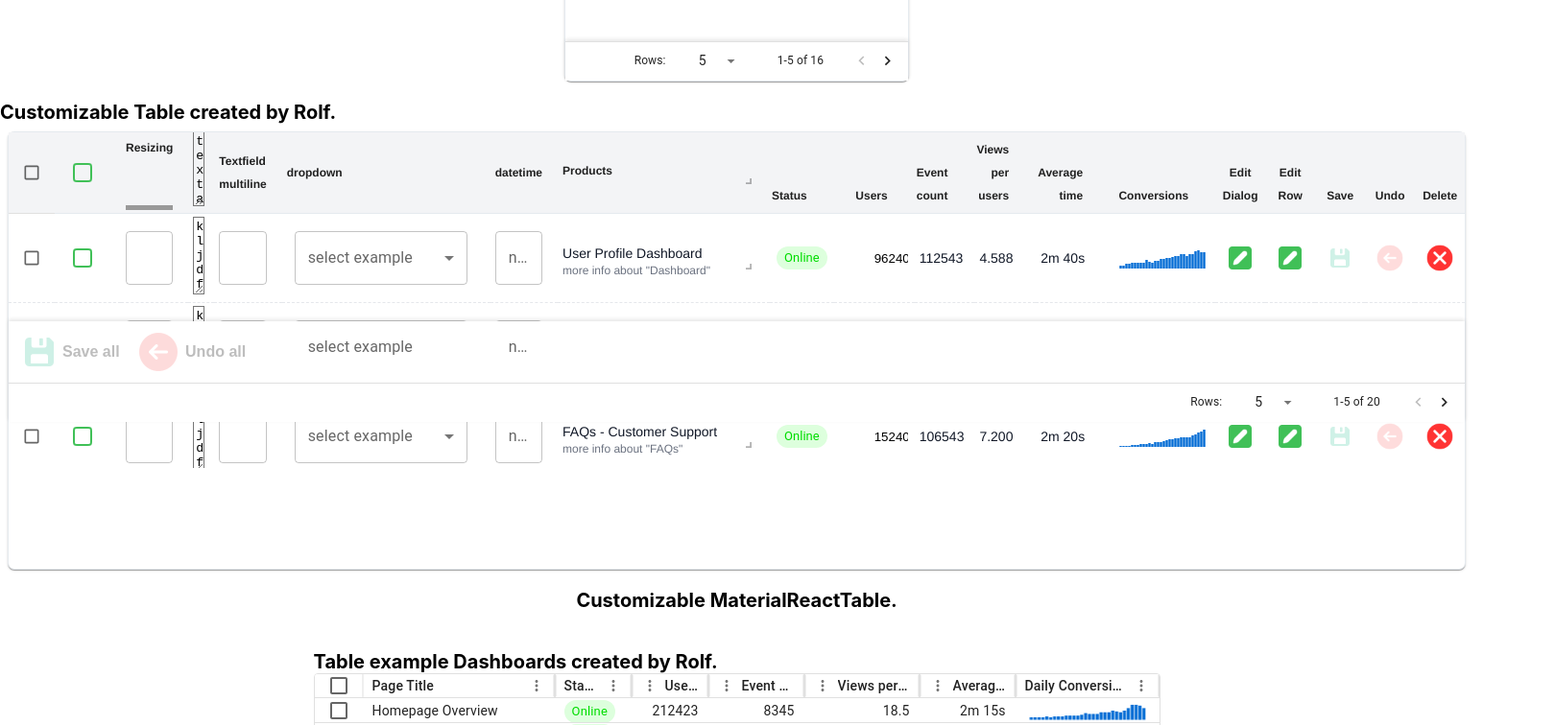
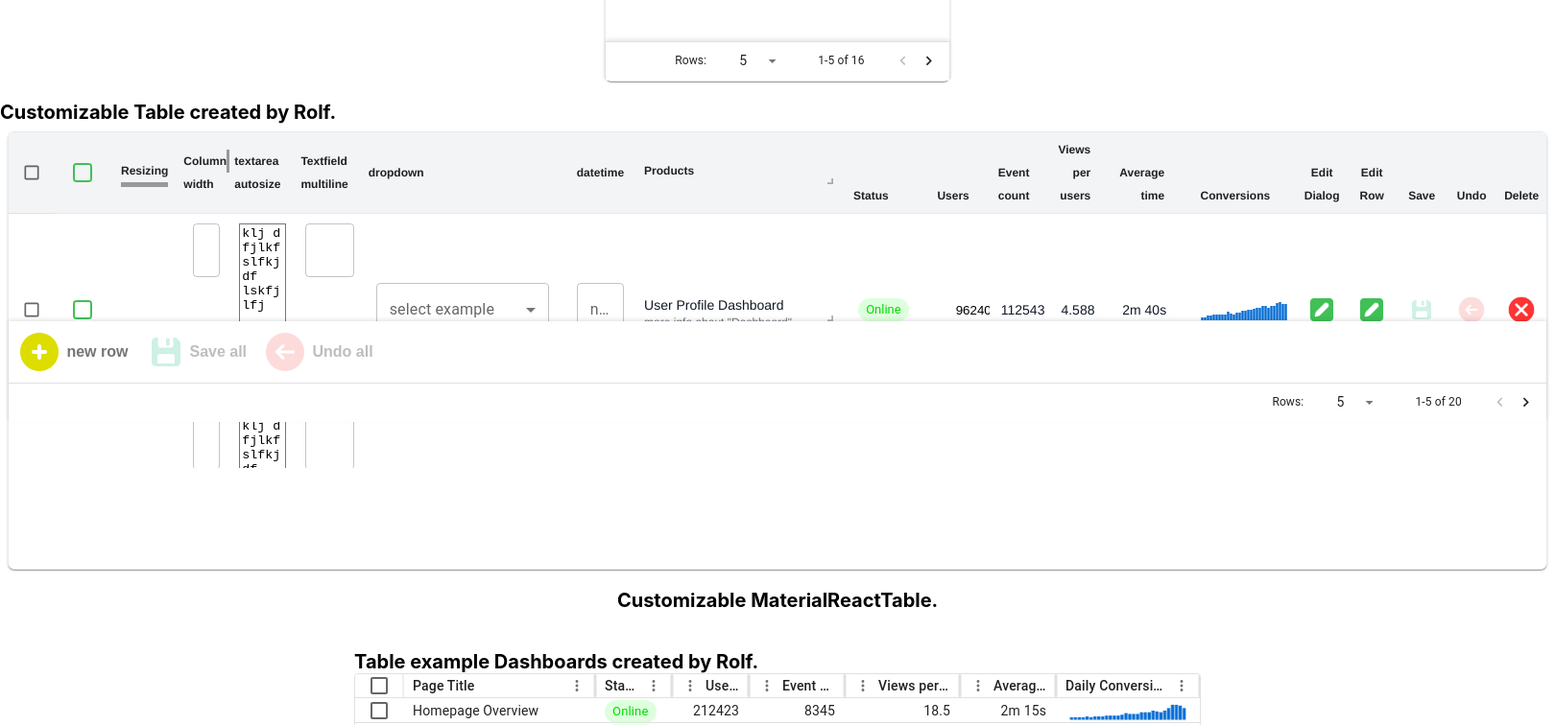
Before and after one commit to Rolf00/StartTest, a React (Create React App) app: page / in a window 1280 px wide. Shown: the part 360-1116 px from the top of the page at 96% size, 1620 px wide, since content can reach past the window. Built offline with nearby package versions, Linux system fonts and the light colour scheme.

Commit message:
Day_2024_11_20

```diff
--- a/src/dashboard/components/TableRolf/ConfigAnnotageRolf.js
+++ b/src/dashboard/components/TableRolf/ConfigAnnotageRolf.js
@@ -70,6 +70,7 @@ import imgEditButton from './editButton48.png';
 import imgDeleteButton from './deleteButton48.png';
 import imgSaveButton from './imgSave48.png';
 import imgUndoButton from './imgUndo48.png';
+import imgAddButton from './imgAdd48.png';
 
 
 import { ResizableBox } from 'react-resizable';
@@ -508,6 +509,7 @@ class ConfigAnnotageRolf extends React.Component {
       mainDeleteIcon: imgDeleteButton,
       mainSaveIcon: imgSaveButton,
       mainUndoIcon: imgUndoButton,
+      mainAddIcon: imgAddButton,
       openDialog: false,
       productName: "",
       isCellEditingUser: false,
@@ -518,6 +520,7 @@ class ConfigAnnotageRolf extends React.Component {
       colheightName: 50,
       listChangedRows: [],
       mainDisabled: true,
+      rowHeight: 200,
     };
   }
 
@@ -861,6 +864,34 @@ class ConfigAnnotageRolf extends React.Component {
     });
   }
 
+  handleMouseDownRowNS(e)
+  {
+    let mouseStart = e.clientY;
+    let cellHeight = e.target.parentElement.clientHeight;
+
+    const onMouseMoveRowNS = (e) => {
+      const newheight = e.clientY - mouseStart + cellHeight;
+      this.setState({rowHeight : newheight});
+    }
+
+    const onMouseUpRowNS = (e) => {
+      document.removeEventListener('mousemove', onMouseMoveRowNS);
+      document.removeEventListener('mouseup', onMouseUpRowNS);
+      /*document.removeEventListener('selectstart', function(e) {
+        e.preventDefault();
+        return false;
+      });
+      */
+    };
+
+    document.addEventListener('mousemove', onMouseMoveRowNS);
+    document.addEventListener('mouseup', onMouseUpRowNS);
+    document.addEventListener('selectstart', function(e) {
+      //e.preventDefault();
+      return false;
+    });
+  }
+
   handleOnDrag(e, cell)
   {
     //alert("handleOnMouseMoveEW");
@@ -945,10 +976,12 @@ class ConfigAnnotageRolf extends React.Component {
     const mainEditIcon = this.state.mainEditIcon;
     const mainDeleteIcon = this.state.mainDeleteIcon;
     const mainSaveIcon = this.state.mainSaveIcon;
+    const mainAddIcon = this.state.mainAddIcon;
     const mainUndoIcon = this.state.mainUndoIcon;
     const colwidthName = this.state.colwidthName;
     const colheightName = this.state.colheightName;
     const mainDisabled = this.state.mainDisabled;
+    const rowHeight = this.state.rowHeight;
 
 
 
@@ -1022,15 +1055,14 @@ class ConfigAnnotageRolf extends React.Component {
 
 {/* own implementation of resizing cell */}
                 <TableCell
-                  id="divToSize"
                   className={classes.table_head_cell}
                   width={colwidthName}
                   height={colheightName}
-                  style={{ paddingLeft: 5 }}>
+                  style={{ paddingLeft: 0 }}>
                   <div
                     style={{
                       display: 'flex',
-                      height: '100%',
+                      width: '100%',
                     }}>
                     <div
                     style={{
@@ -1040,7 +1072,6 @@ class ConfigAnnotageRolf extends React.Component {
                       >Resizing</div>
                     <div
                       onMouseDown={(e) => this.handleMouseDown(e)}
-                      onTouchStart={(e) => this.handleTouchStart(e)}
                       style={{
                         flex: '5px',
                         backgroundColor: '#999',
@@ -1071,8 +1102,51 @@ class ConfigAnnotageRolf extends React.Component {
                       }}
                       ></div>
                   </div>
-
-                </TableCell>
+                </TableCell>
+
+
+
+{/* own implementation of resizing column width */}
+                <TableCell
+                  className={classes.table_head_cell}
+                  width={colwidthName}
+                  style={{ padding: '0px', margin: '0px' }}>
+
+
+    <div
+      style={{
+        margin: '0px', padding: '0px',
+        display: 'flex',
+        //width: '100%',
+        height: '100%',
+      }}>
+      <div
+      style={{
+        display: 'flex',
+        justifyContent: 'left',
+        }}
+        >
+
+          Column width
+      </div>
+      <div
+        onMouseDown={(e) => this.handleMouseDown(e)}
+        width={5}
+        style={{
+          //marginRight: 'auto',
+          display: 'flex',
+          justifyContent: 'right',
+          width: '5',
+          height: '100%',
+          backgroundColor: '#999',
+          cursor: 'col-resize',
+        }}
+        >&nbsp;</div>
+    </div>
+
+
+                </TableCell>
+
 
 
 {/* Textarea */}
@@ -1082,13 +1156,7 @@ class ConfigAnnotageRolf extends React.Component {
                   style={{
                     paddingLeft: 5,
                   }}>
-                  <textarea
-                    style={{
-                      backgroundColor: 'transparent',
-                      width: '100%',
-                      height: '100%',
-                    }}
-                    >textarea autosize</textarea>
+                    textarea autosize
                 </TableCell>
 
 {/* Textarea */}
@@ -1289,11 +1357,12 @@ class ConfigAnnotageRolf extends React.Component {
                   conversions
                 } = row;
                 const editvalue_Users = isCellEditingUser ? this.newvalue_Users : users;
-                //if (isCellEditingUser) value users = "newValue";
+
                 return (
                   <TableRow
                     className={classes.table_row}
                     style={{
+                      height: rowHeight,
                       backgroundColor: isRDeleted ? '#fee' : isRowChanged ? '#efe' : 'white',
                       //backgroundColor: isRDeleted ? '#fee' : 'white',
                     }}
@@ -1324,17 +1393,52 @@ class ConfigAnnotageRolf extends React.Component {
                       </IconButton>
                     </TableCell>
 
+                    <TableCell
+                      className={classes.table_row_cell}
+                      style={{ paddingLeft: 5 }}>
+                    </TableCell>
+
+
 {/* resizing */}
                     <TableCell
                       className={classes.table_row_cell}
-                      style={{ paddingLeft: 5 }}>
-                        <TextField
+                      style={{
+                        padding: 0,
+                        height: rowHeight,
+                      }}>
+
+<div style={{
+  display: 'flex', flexDirection: 'column',
+  height: '100%', width: '100%',
+  margin: '0px', padding: '0px'}}>
+
+<div style={{
+  padding: '10px 10px 2px 10px',
+  display: 'flex',
+  justifyContent: 'top',
+  height: '100%', }}>
+
+
+                      <TextField
                         multiline
                         style={{
-                          width: '100%',
-                          height: '100%',
                         }}
-                        >sdfk ödlfk df dfksdlökf sdfklösdf löf ösldf ks </TextField>
+                        ></TextField>
+</div>
+
+  <div
+    onMouseDown={(e) => this.handleMouseDownRowNS(e)}
+    style={{
+      display: 'flex',
+      justifyContent: 'bottom',
+      width: '100%',
+      height: '5px',
+      backgroundColor: '#999',
+      cursor: 'row-resize',
+    }}
+  ></div>
+</div>
+
                     </TableCell>
 
 
@@ -1342,25 +1446,93 @@ class ConfigAnnotageRolf extends React.Component {
                     <TableCell
                       className={classes.table_row_cell}
                       style={{
-                        paddingLeft: 5,
+                        padding: 0,
+                        height: rowHeight,
                         }}>
+
+
+
+<div style={{
+  display: 'flex', flexDirection: 'column',
+  height: '100%', width: '100%',
+  margin: '0px', padding: '0px'}}>
+
+<div style={{
+  padding: '10px 10px 2px 10px',
+  display: 'flex',
+  justifyContent: 'top',
+  height: '100%', }}>
+
                         <textarea
-                          rows={5}
+                          rows={3}
                           style={{
                             width: '100%',
-                            height: '100%',
                             backgroundColor: 'transparent'
                           }}
                           >klj d fjlkf slfkjdf lskfj lfj</textarea>
+  </div>
+  <div
+    onMouseDown={(e) => this.handleMouseDownRowNS(e)}
+    bottom={0}
+    style={{
+      marginBottom: 'auto',
+      display: 'flex',
+      justifyContent: 'bottom',
+      width: '100%',
+      height: '5px',
+      backgroundColor: '#999',
+      cursor: 'row-resize',
+      margin: '0px', padding: '0px',
+    }}
+  ></div>
+</div>
+
                     </TableCell>
 
 {/* textfield */}
                     <TableCell
                       className={classes.table_row_cell}
-                      style={{ paddingLeft: 5 }}>
+                      style={{
+                        padding: 0,
+                        height: rowHeight,
+                        }}>
+
+<div style={{
+  display: 'flex', flexDirection: 'column',
+  height: '100%', width: '100%',
+  margin: '0px', padding: '0px'}}>
+
+<div style={{
+  padding: '10px 10px 2px 10px',
+  display: 'flex',
+  justifyContent: 'top',
+  height: '100%', }}>
+
                         <TextField
                         multiline
-                        >sdfk ödlfk df dfksdlökf sdfklösdf löf ösldf ks </TextField>
+                        style={{
+                          height: '100%',
+                        }}
+                        ></TextField>
+
+</div>
+  <div
+    onMouseDown={(e) => this.handleMouseDownRowNS(e)}
+    bottom={0}
+    style={{
+      marginBottom: 'auto',
+      display: 'flex',
+      justifyContent: 'bottom',
+      width: '100%',
+      height: '5px',
+      backgroundColor: '#999',
+      cursor: 'row-resize',
+      margin: '0px', padding: '0px',
+    }}
+  ></div>
+</div>
+
+
                     </TableCell>
 
 {/* dropdown component */}
@@ -2039,6 +2211,7 @@ class ConfigAnnotageRolf extends React.Component {
                     </TableCell>
                     */}
 
+
                   </TableRow>
                 );
               })}
@@ -2070,6 +2243,27 @@ class ConfigAnnotageRolf extends React.Component {
           <TableFooter>
             <TableRow>
 
+{/* new button */}
+<IconButton
+                //disabled={!this.state.rowsWereEdited}
+                //disabled={mainDisabled}
+                //onClick={e => this.handleNewRow(e)}
+                style={{
+                  fontSize: 16,
+                  fontWeight: 'bold',
+                }}
+              >
+              <img
+                src={mainAddIcon}
+                style={{
+                  width: '48px',
+                  height: '48px',
+                  //opacity: (!mainDisabled ? 1 : 0.2)
+                 }}
+              />&nbsp;new row</IconButton>
+
+
+{/* save all */}
               <IconButton
                 //disabled={!this.state.rowsWereEdited}
                 disabled={mainDisabled}
@@ -2088,6 +2282,7 @@ class ConfigAnnotageRolf extends React.Component {
                  }}
               />Save all</IconButton>
 
+{/* undo all */}
               <IconButton
                 //disabled={!this.state.rowsWereEdited}
                 disabled={mainDisabled}
```
Also changed, not shown: src/dashboard/components/TableRolf/RowHeightResizer.js (added, +73 -0 lines), src/dashboard/components/TableRolf/imgAdd48.png (added).
